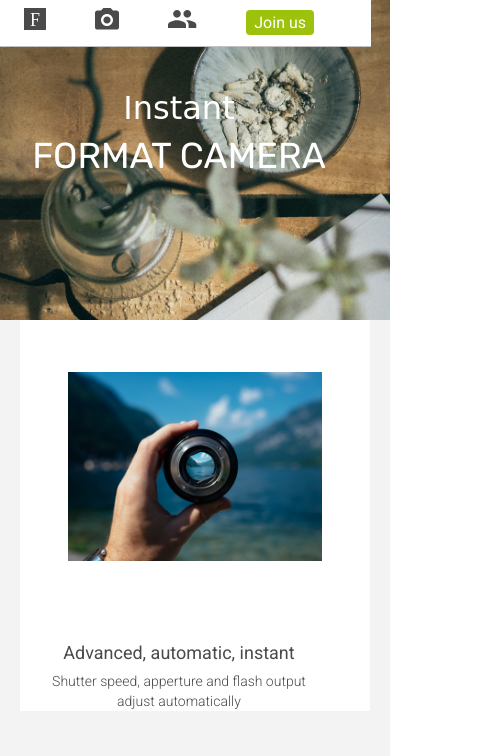
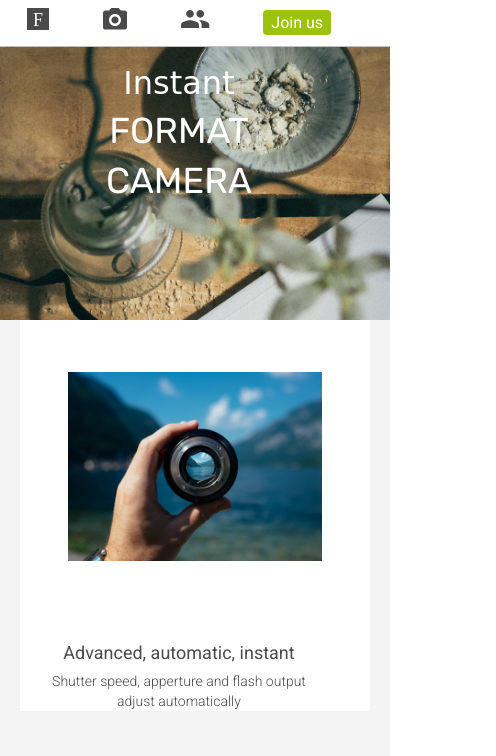
Before and after one commit to jefferyclanton/fotomatic, a plain HTML site: page index.html in a window 390 px wide. Shown: the top 756 px of the page, 496 px wide, since content can reach past the window. Drawn offline with Linux system fonts and the light colour scheme; a web font is replaced by a local one.

Commit message:
Fix header and sign up sizes

```diff
--- a/capstone_fotomatic_start/F1C1_start/resources/css/style.css
+++ b/capstone_fotomatic_start/F1C1_start/resources/css/style.css
@@ -392,10 +392,6 @@ footer .location {
 
 @media only screen and (max-width: 450px) {
 
-  header {
-    width: 95%;
-  }
-
   .content {
     margin-right: 2rem;
   }
@@ -410,6 +406,11 @@ footer .location {
 
   #sign-up-cta h2 {
     font-size: 2rem;
+  }
+
+  #sign-up-cta .content {
+    width: auto;
+    margin-top: auto;
   }
 
   .feature h2 {
```
